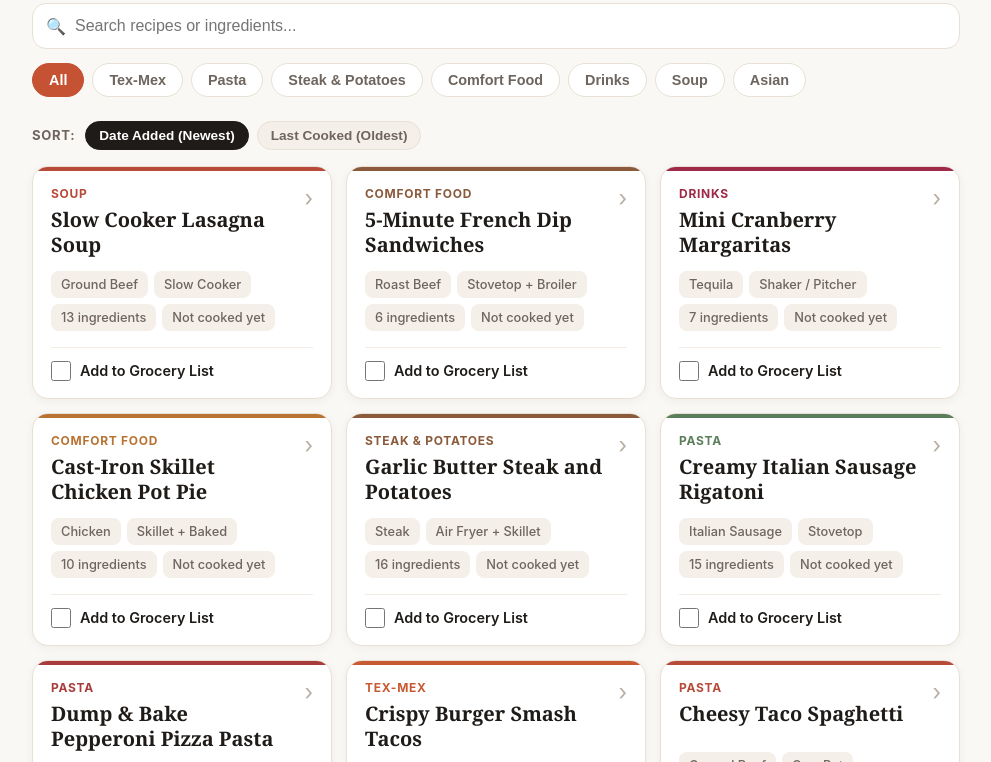
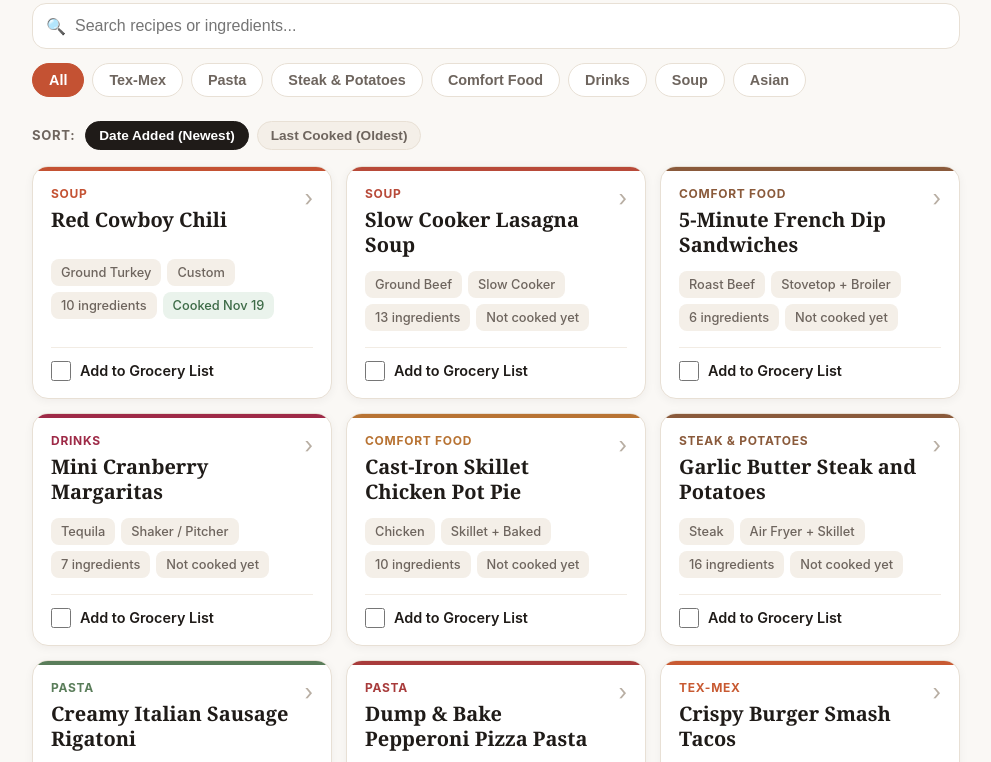
Before and after one commit to mattbrubaker/family-recipes, a plain HTML site: page index.html in a window 1280 px wide. Shown: the part 81-843 px from the top of the page, without its empty margins (144-1135 px from the left). Drawn offline with Linux system fonts and the light colour scheme.

Commit message:
Add recipe: Red Cowboy Chili

```diff
--- a/index.html
+++ b/index.html
@@ -1723,6 +1723,31 @@
           "Finish and serve: Stir in baby spinach and half of the ricotta mixture, ladle into bowls, and dollop remaining ricotta mixture on top."
         ],
         note: "Serves 6."
+      },
+      {
+        "id": "red-cowboy-chili",
+        "title": "Red Cowboy Chili",
+        "category": "Soup",
+        "protein": "Ground Turkey",
+        "method": "Custom",
+        "dateAdded": "2026-11-19T20:01:32.567Z",
+        "accent": "#C45233",
+        "ingredients": [
+          "1 lb Ground Turkey",
+          "½ Medium yellow onion - diced",
+          "1 Green bell pepper - chopped",
+          "1 Can black beans - drained",
+          "½ Cup Chunky Pace Picante Salsa",
+          "28 oz Fire Roasted Crushed Tomatoes",
+          "1 Tbsp Chili Powder",
+          "1 tsp Cumin",
+          "1 tsp Garlic Powder",
+          "½ tsp Pepper"
+        ],
+        "steps": [
+          "Brown turkey with onions and bell pepper. Add remaining ingredients until bubbling. Reduce heat, cover and cook for 30+ minutes."
+        ],
+        "note": "Serve with corn bread"
       }
       // __RECIPE_INSERT_POINT__
     ];
```
